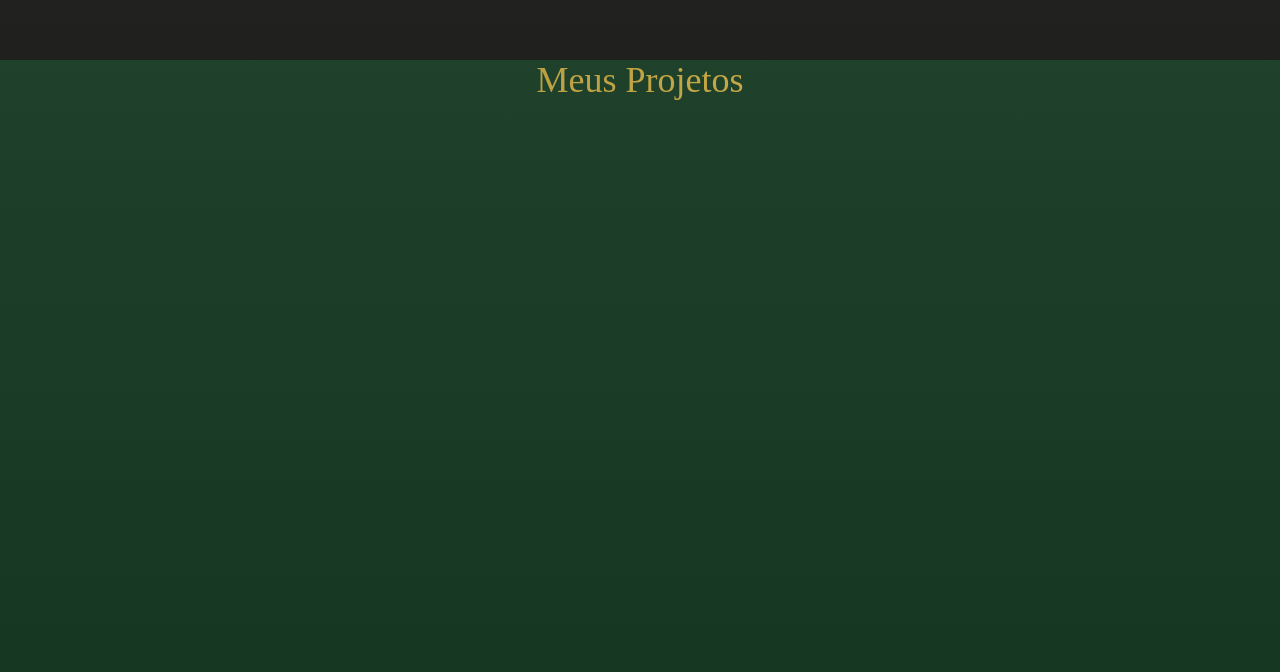
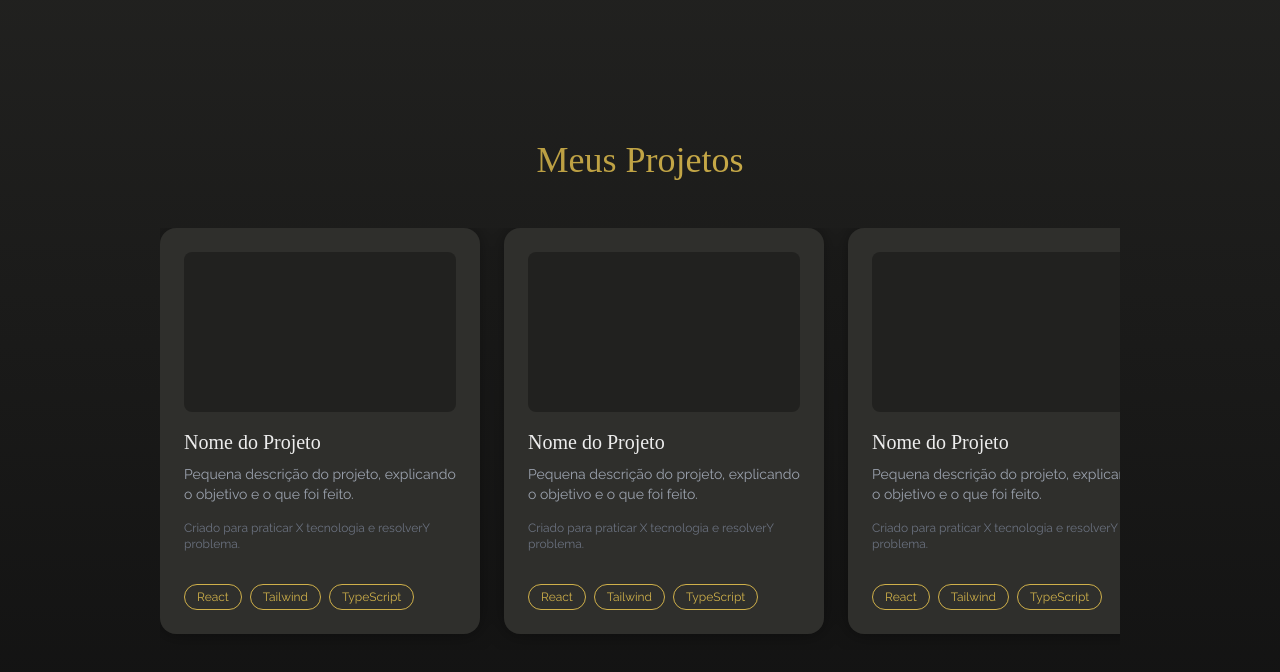
Before and after one commit to Livia2710/MyPortfolio, a React (Vite) app in the folder portfolio/: page / in a window 1280 px wide. Shown: the part 2340-3012 px from the top of the page. Built offline with nearby package versions, Linux system fonts and the light colour scheme; a web font is replaced by a local one.

Commit message:
Fazendo a seção do Projetos

```diff
--- a/portfolio/src/index.css
+++ b/portfolio/src/index.css
@@ -8,6 +8,7 @@
  o utilities é para classes pequenas(bg-black, text-white
 */
 
+/* EFEITO SHINE */
 @layer utilities {
 
   /* efeito shine para botões*/
@@ -88,6 +89,18 @@
   }
 }
 
+/* ELIMINAR O SCROLLBAR FEIO */
+@layer utilities {
+  .scrollbar-hide::-webkit-scrollbar {
+    display: none;
+  }
+  .scrollbar-hide {
+    -ms-overflow-style: none;  /* IE e Edge */
+    scrollbar-width: none;  /* Firefox */
+  }
+}
+
+
 html, body, #root {
   height: 100%;
 }
--- a/portfolio/src/sections/Projetos.tsx
+++ b/portfolio/src/sections/Projetos.tsx
@@ -1,8 +1,45 @@
+function CardProjeto(){
+    return(
+        <div className="min-w-[280px] md:min-w-[320px] bg-bg-secondary rounded-2xl p-6 flex flex-col justify-between hover:scale-105 transition shadow-[0_0_20px_rgba(0,0,0,0.4)]">
+            {/* Imagem(Quadrado) */}
+            <div className="h-40 bg-black/30 rounded-lg mb-4"/>
+
+            {/* CONTEÚDO */}
+            <div>
+                <h3 className="font-title text-xl mb-2">Nome do Projeto</h3>
+                <p className="text-gray-400 text-sm mb-4">Pequena descrição do projeto, explicando o objetivo e o que foi feito.</p>
+                <p className="text-gray-500 text-xs mb-4">Criado para praticar X tecnologia e resolverY problema.</p>
+            </div>
+
+            {/* TECNOLOGIAS */}
+            <div className="flex gap-2 flex-wrap mt-4">
+                <TechTag name="React"/>
+                <TechTag name="Tailwind"/>
+                <TechTag name="TypeScript"/>
+            </div>
+        </div>
+    )
+}
+
+function TechTag({ name } : { name: string}){
+    return(
+        <span className="text-xs px-3 py-1 rounded-full border border-gold text-gold">{name}</span>
+    )
+}
+
 export default function Projetos(){
     return(
     <>
-     <section id="projetos" className="min-h-screen bg-green-500/20">
+    <section id="projetos" className="min-h-screen px-6 md:px-12 lg:px-40 py-20 text-text">
     <h2 className="font-title text-3xl md:text-4xl text-center bg-gold-gradient bg-clip-text text-transparent text-shine-hover mb-12">Meus Projetos</h2>
+
+    {/* CARROSSEL */}
+    <div className="flex gap-6 overflow-x-auto scrollbar-hide pb-4">
+        {/* Cards fake por enquanto */}
+        <CardProjeto/>
+        <CardProjeto/>
+        <CardProjeto/>
+    </div>
     </section>
     </>
     )
```
